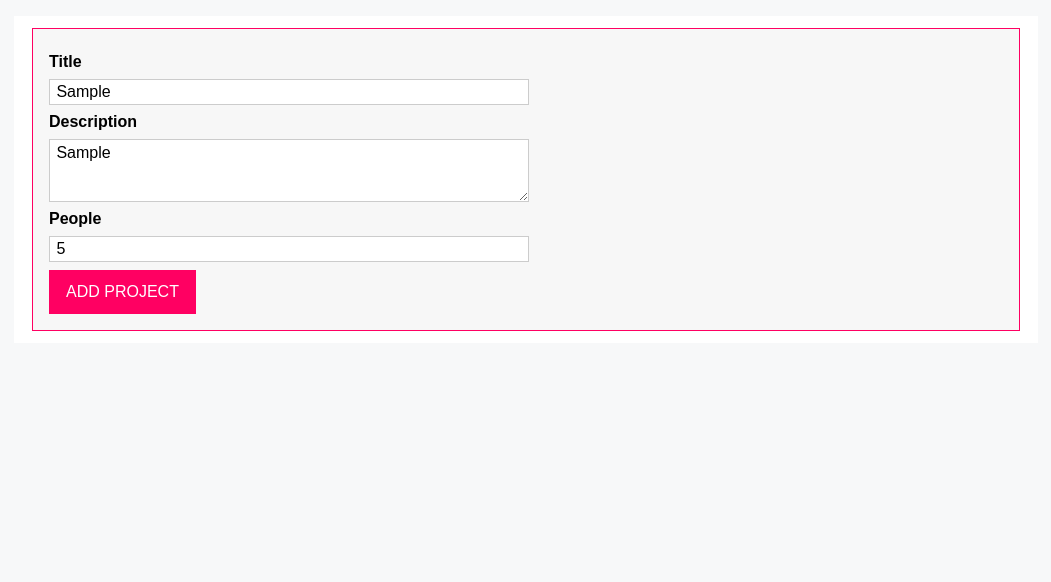
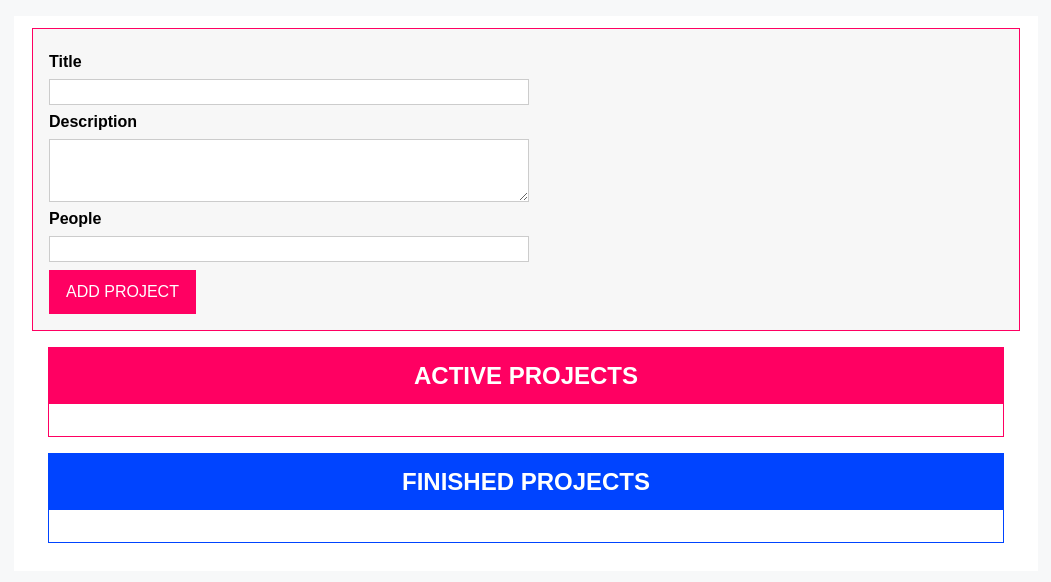
Before and after one commit to pwcberry/understanding-typescript-project, a website built with webpack: page src/section-09/index.html in a window 1280 px wide. Both pictures are taken after typing "Sample", "Sample", "5" into the empty fields and a click on the button "ADD PROJECT". Shown: the whole page, without its empty margins (114-1165 px from the left). Built offline with nearby package versions, Linux system fonts and the light colour scheme.

Commit message:
Add ProjectList

```diff
--- /dev/null
+++ b/src/section-09/ProjectList.ts
@@ -0,0 +1,26 @@
+type ProjectListType = "active" | "finished";
+
+export default class ProjectList {
+  templateElement: HTMLTemplateElement;
+  hostElement: HTMLDivElement;
+  element: HTMLElement;
+
+  constructor(private type: ProjectListType) {
+    this.templateElement = <HTMLTemplateElement>document.getElementById("project-list");
+    this.hostElement = <HTMLDivElement>document.getElementById("app");
+    const importedNode = document.importNode(this.templateElement.content, true);
+    this.element = <HTMLElement>importedNode.firstElementChild;
+    this.element.id = `${this.type}-projects`;
+    this.attach();
+    this.renderContent();
+  }
+
+  private renderContent() {
+    this.element.querySelector("ul")!.id = `${this.element.id}-list`;
+    this.element.querySelector("h2")!.textContent = `${this.type} projects`;
+  }
+
+  private attach() {
+    this.hostElement.insertAdjacentElement("beforeend", this.element);
+  }
+}
--- a/src/section-09/app.css
+++ b/src/section-09/app.css
@@ -91,6 +91,7 @@ button:active {
 .projects h2 {
     margin: 0;
     color: white;
+    text-transform: uppercase;
 }
 
 .projects ul {
@@ -136,3 +137,18 @@ button:active {
     border: 1px solid #ff0062;
     background: #f7f7f7;
 }
+
+.error-message {
+    color: #ff0062;
+    padding: 0.5em 0.75em;
+    margin: 0.5em 0;
+    background-color: white;
+    box-shadow: 2px 1px rgba(0,0,0,0.1);
+    border-top: 2px solid #ff0062;
+    display: none;
+}
+
+.error-message > p {
+    line-height: 1;
+    margin: 0;
+}
--- a/src/section-09/app.ts
+++ b/src/section-09/app.ts
@@ -1,12 +1,15 @@
 import { autobind } from "./decorators";
+import ProjectList from "./ProjectList";
+import { validateNumber, validateString } from "./validator";
 
 class ProjectInput {
-  templateElement: HTMLTemplateElement;
-  hostElement: HTMLDivElement;
-  formElement: HTMLFormElement;
+  private templateElement: HTMLTemplateElement;
+  private hostElement: HTMLDivElement;
+  private readonly formElement: HTMLFormElement;
   private titleInputElement: HTMLInputElement;
   private descriptionInputElement: HTMLInputElement;
   private peopleInputElement: HTMLInputElement;
+  private errorMessage: HTMLDivElement;
 
   constructor() {
     this.templateElement = document.getElementById("project-input")! as HTMLTemplateElement;
@@ -20,14 +23,45 @@ class ProjectInput {
     this.descriptionInputElement = <HTMLInputElement>this.formElement.querySelector("#description");
     this.peopleInputElement = <HTMLInputElement>this.formElement.querySelector("#people");
 
+    this.errorMessage = <HTMLDivElement>this.formElement.querySelector(".error-message");
+
     this.attach();
     this.configure();
+  }
+
+  // Return a tuple
+  private gatherUserInput(): [string, string, number] | undefined {
+    const title = this.titleInputElement.value;
+    const description = this.descriptionInputElement.value;
+    const people = this.peopleInputElement.value;
+
+    const isValid =
+      validateString({ value: title, required: true }) &&
+      validateString({ value: description, required: true, minLength: 5 }) &&
+      validateNumber({ value: people, required: true, min: 1, max: 5 });
+
+    if (!isValid) {
+      this.errorMessage.style.display = "block";
+      return;
+    }
+    this.errorMessage.style.display = "";
+    return [title, description, parseInt(people)];
+  }
+
+  private clearForm() {
+    this.titleInputElement.value = "";
+    this.descriptionInputElement.value = "";
+    this.peopleInputElement.value = "";
   }
 
   @autobind
   private submitHandler(event: Event) {
     event.preventDefault();
-    console.log(this.titleInputElement.value);
+    const userInput = this.gatherUserInput();
+    if (Array.isArray(userInput)) {
+      console.log(userInput);
+      this.clearForm();
+    }
   }
 
   private configure() {
@@ -40,3 +74,5 @@ class ProjectInput {
 }
 
 const prjInput = new ProjectInput();
+const activePrjList = new ProjectList("active");
+const finishedPrjList = new ProjectList("finished");
--- a/src/section-09/index.html
+++ b/src/section-09/index.html
@@ -23,6 +23,9 @@
       <label for="people">People</label>
       <input type="number" id="people" step="1" min="0" max="10" />
     </div>
+    <div class="error-message">
+      <p>Invalid input, please try again.</p>
+    </div>
     <button type="submit">ADD PROJECT</button>
   </form>
 </template>
--- /dev/null
+++ b/src/section-09/utils.ts
@@ -0,0 +1,11 @@
+function isBlank(s: string): boolean {
+  const v = s.trim();
+  return v.length === 0;
+}
+
+function isNumberValue(s: string): boolean {
+  const v = s.includes(".") ? parseFloat(s) : parseInt(s, 10);
+  return !isNaN(v);
+}
+
+export { isBlank, isNumberValue };
--- /dev/null
+++ b/src/section-09/validator.ts
@@ -0,0 +1,44 @@
+import { isBlank, isNumberValue } from "./utils";
+
+interface Validatable {
+  value: string;
+  required: boolean;
+}
+
+interface StringValidatable extends Validatable {
+  minLength?: number;
+  maxLength?: number;
+}
+
+interface NumberValidatable extends Validatable {
+  min?: number;
+  max?: number;
+}
+
+function hasRequiredValue(input: Validatable): boolean {
+  return !input.required || (input.required && !isBlank(input.value));
+}
+
+function validateString(input: StringValidatable): boolean {
+  let isValid = hasRequiredValue(input);
+  isValid &&= !("minLength" in input) || ("minLength" in input && input.value.length >= input.minLength!);
+  isValid &&= !("maxLength" in input) || ("maxLength" in input && input.value.length <= input.maxLength!);
+
+  return isValid;
+}
+
+function validateNumber(input: NumberValidatable): boolean {
+  if (!isNumberValue(input.value)) {
+    return false;
+  }
+
+  let isValid = hasRequiredValue(input);
+
+  const n = input.value.includes(".") ? parseFloat(input.value) : parseInt(input.value, 10);
+  isValid &&= !("min" in input) || ("min" in input && n >= input.min!);
+  isValid &&= !("max" in input) || ("max" in input && n <= input.max!);
+
+  return isValid;
+}
+
+export { validateString, validateNumber, Validatable, StringValidatable, NumberValidatable };
```
